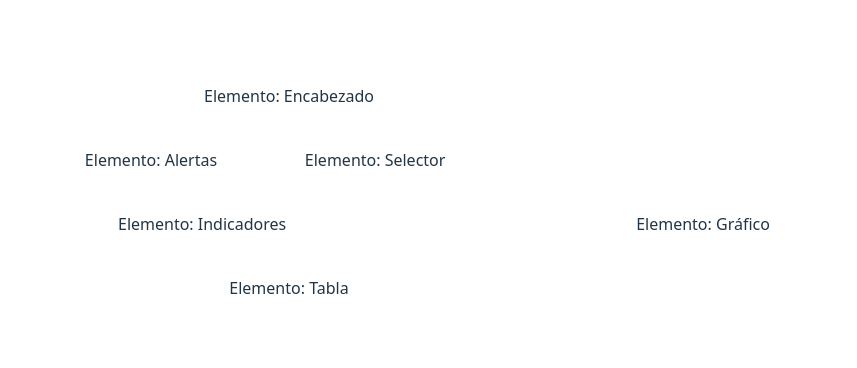
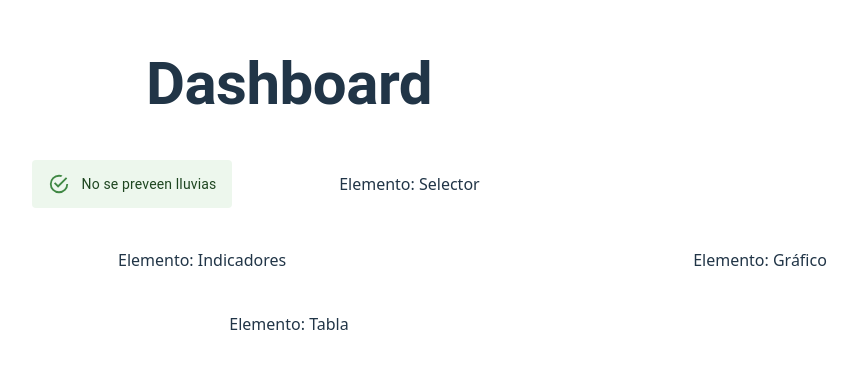
Before and after one commit to MatiDevlop/dashboard, a React (Vite) app: page / in a window 1280 px wide. Shown: the part 208-576 px from the top of the page, without its empty margins (351-1208 px from the left). Built offline with nearby package versions, Linux system fonts and the light colour scheme.

Commit message:
Guía 13

```diff
--- a/src/App.tsx
+++ b/src/App.tsx
@@ -1,4 +1,5 @@
-
+import HeaderUI from './components/HeaderUI';
+import AlertUI from './components/AlertUI';
 import { Grid } from '@mui/material';
 import './App.css'
 
@@ -7,10 +8,10 @@
   return (
     <Grid container spacing={5} justifyContent="center" alignItems="center">
          {/* Encabezado */}
-         <Grid size={{ xs: 12, md: 12 }}>Elemento: Encabezado</Grid>
+         <Grid size={{ xs: 12, md: 12 }}> <HeaderUI/> </Grid>
 
          {/* Alertas */}
-         <Grid>Elemento: Alertas</Grid>
+         <Grid container justifyContent="right" alignItems="center"><AlertUI description="No se preveen lluvias"/></Grid>
 
          {/* Selector */}
          <Grid size={{ xs: 12, md: 3  }}>Elemento: Selector</Grid>
--- /dev/null
+++ b/src/components/AlertUI.tsx
@@ -0,0 +1,11 @@
+import Alert from '@mui/material/Alert';
+
+interface AlertConfig {
+    description: string;
+}
+
+export default function AlertUI( config:AlertConfig ) {
+    return (
+        <Alert variant="standard" severity="success"> {config.description} </Alert>
+    )
+}
--- /dev/null
+++ b/src/components/HeaderUI.tsx
@@ -0,0 +1,12 @@
+import Typography from '@mui/material/Typography';
+
+export default function HeaderUI() {
+    return (
+        <Typography
+            variant="h2"
+            component="h1"
+            sx={{fontWeight: 'bold'}}>
+            Dashboard
+        </Typography>
+    )
+}
```
